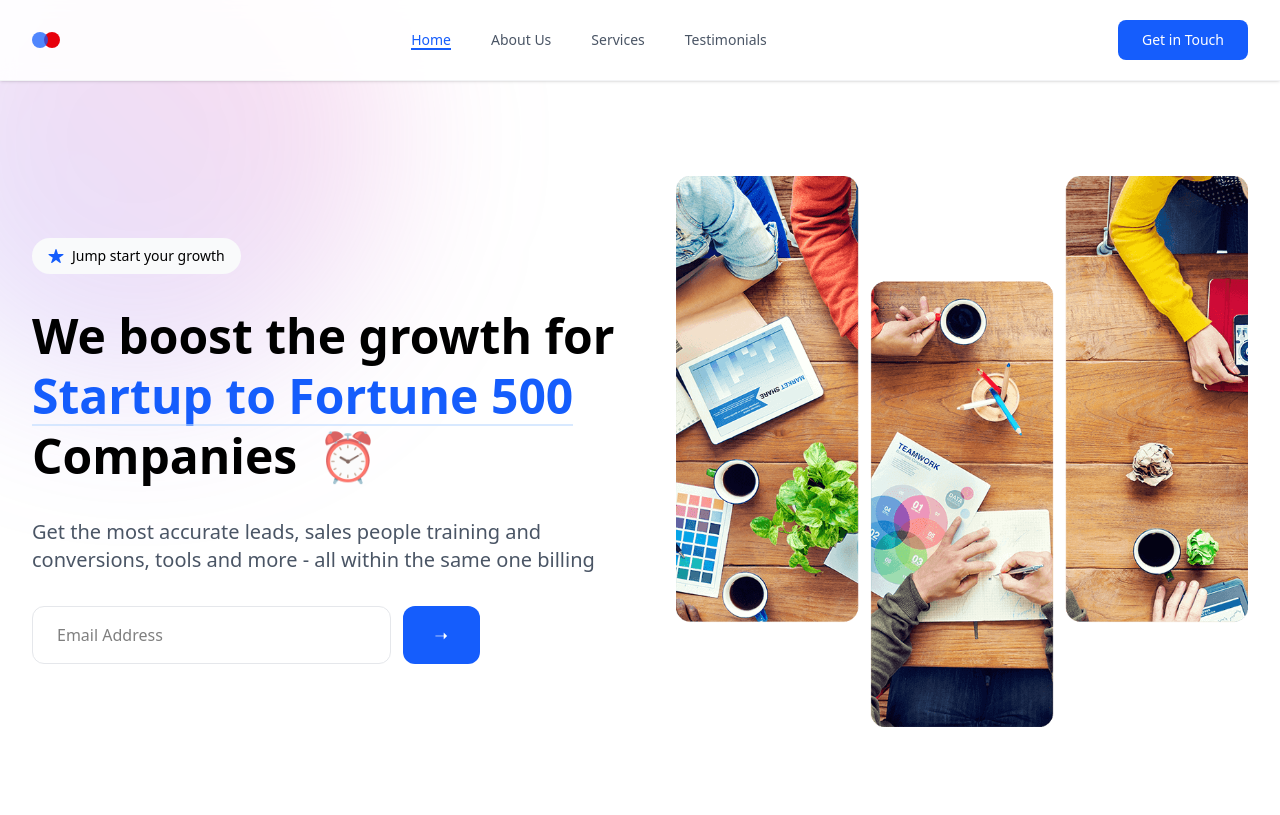
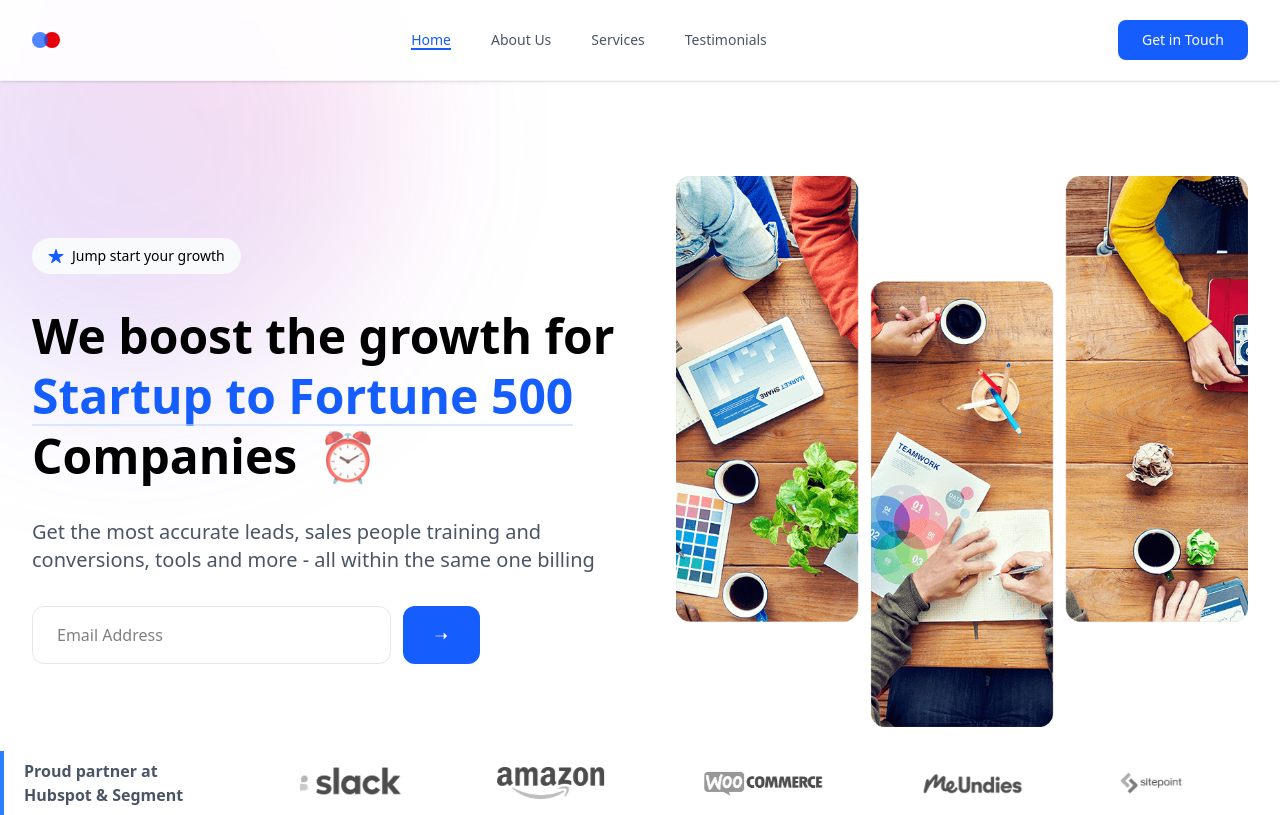
Before and after one commit to rehan606/Lending-Page, a React (Vite) app: page / in a window 1280 px wide. Built offline with nearby package versions, Linux system fonts and the light colour scheme.

Commit message:
Company logo Section Completed

```diff
--- a/index.html
+++ b/index.html
@@ -4,7 +4,7 @@
     <meta charset="UTF-8" />
     <link rel="icon" type="image/svg+xml" href="/fav-cion.png" />
     <meta name="viewport" content="width=device-width, initial-scale=1.0" />
-    <title>Morder Landing Page | React</title>
+    <title>Modern Landing Page | React</title>
   </head>
   <body>
     <div id="root"></div>
--- a/src/App.css
+++ b/src/App.css
@@ -0,0 +1,12 @@
+.animate-marquee{
+    animation: marquee 25s linear infinite;
+}
+
+@keyframes marquee {
+    0% {
+        transform: translateX(0%);
+    }
+    100% {
+        transform: translateX(-50%);
+    }
+}
--- a/src/App.jsx
+++ b/src/App.jsx
@@ -2,6 +2,7 @@
 // import reactLogo from './assets/react.svg'
 // import viteLogo from '/vite.svg'
 import './App.css'
+import CompanyLogo from './components/CompanyLogo'
 import Hero from './components/Hero'
 import Navbar from './components/Navbar'
 
@@ -15,6 +16,7 @@
         <div className='overflow-hidden'>
           <Navbar></Navbar>
           <Hero></Hero>
+          <CompanyLogo></CompanyLogo>
         </div>
       </main>
 
--- /dev/null
+++ b/src/components/CompanyLogo.jsx
@@ -0,0 +1,26 @@
+/* eslint-disable no-unused-vars */
+import React from 'react'
+import slack from "../assets/slack.png"
+import amazon from "../assets/amazon.png"
+import woocommerce from "../assets/woocommerce.png"
+import meundies from "../assets/meundies.png"
+import sitepoint from "../assets/sitepoint.png"
+
+const CompanyLogo = () => {
+    const logos = [slack, amazon, woocommerce, meundies, sitepoint]
+    return (
+        <div className='w-full container overflow-hidden mx-auto gap-8 flex sm:flex-row flex-col sm:items-center items-start'>
+            <div className='w-[300px] shrink-0 text-gray-600 border-l-4 border-blue-500 bg-white py-2 px-5 z-10 sm:text-base text-xl font-semibold text-left'>
+                Proud partner at <br /> Hubspot & Segment
+            </div>
+
+            <div className='flex whitespace-nowrap animate-marquee'>
+                {logos.map((logo, index) => (
+                    <img key={index} src={logo} alt="company logo" className='mx-12 h-8 w-36 object-contain grayscale opacity-70 hover:grayscale-0 hover:opacity-100 transition-all' />
+                ))}
+            </div>
+        </div>
+    )
+}
+
+export default CompanyLogo
```
